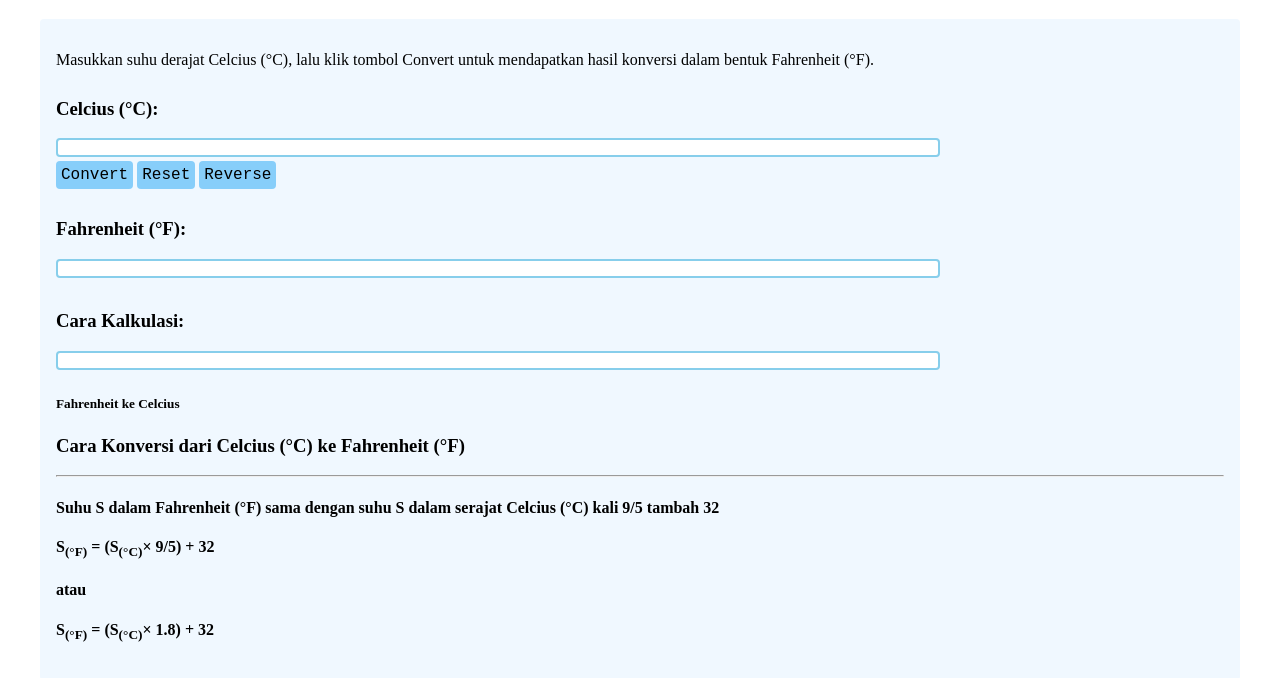
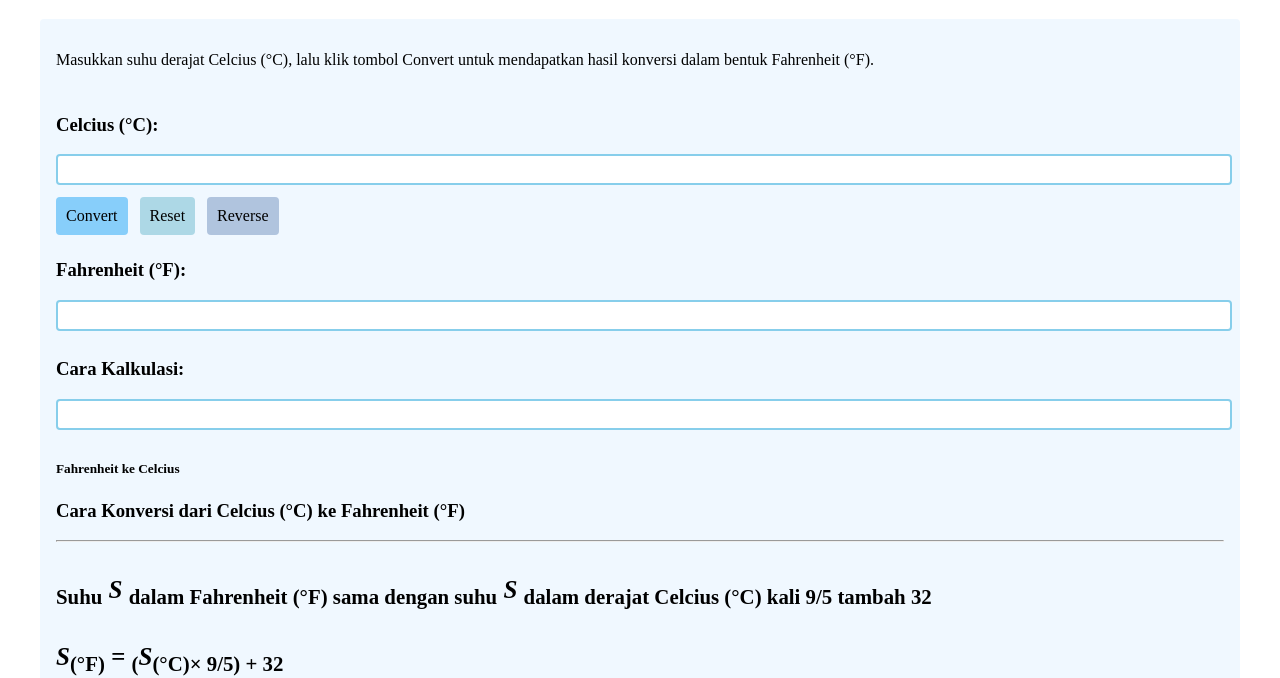
Before and after one commit to revou-fundamental-course/15-apr-24-betyrobiyah, a plain HTML site: page index.html in a window 1280 px wide. Shown: the part 133-811 px from the top of the page. Drawn offline with Linux system fonts and the light colour scheme; files that its build step writes are made by us from their sources.

Commit message:
add converter feature

```diff
--- a/css/style.css
+++ b/css/style.css
@@ -17,57 +17,77 @@ main {
     border-radius: 4px;
 }
 
-.main-celcius {
+.section-celcius {
     padding-top: 10px;
 }
 
-textarea {
-    width: 75%;
-    height: 35%
-    resize: none;
-    border: 2px; solidcolor; blue;
-    border-radius: 4px;
-    font-size: 10px;
+.section-fahrenheit {
+    padding-top: 5px;
 }
 
-.main-fahrenheit {
-    padding-top: 10px;
+.section-result {
+    padding-top: 5px;
 }
 
-.main-result {
-    padding-top: 10px;
+.section-explanation {
+    padding-top: 5px;
 }
 
-.main-explanation {
-    padding-top: 10px;
+textarea {
+    border: 2px solid skyblue;
+    border-radius: 4px;
+    color: darkblue;
+    font-size: 20px;
+    font-style: normal;
+    height: 50%;
+    width: 100%;
+    resize: none;
+}
+
+.formula-s {
+    font-size: 25px;
+    font-style: italic;
+}
+
+.formula-s>sub {
+font-style: normal;
+}
+
+.container-button{
+    padding-top: 8px;
+}
+
+button {
+    font-size: 16px;
+    padding: 10px;
+    border: none;
+    border-radius: 4px;
+    font-family: 'Times New Roman', Times, serif;
 }
 
 #button-convert {
     background-color: lightskyblue;
     color: black;
-    border: none;
-    font-size: 16px;
-    padding: 5px;
-    border-radius: 4px;
-    font-family: monospace;
+    margin-right: 8px;
 }
 
 #button-reset {
-    background-color: lightskyblue;
+    background-color: lightblue;
     color: black;
-    border: none;
-    font-size: 16px;
-    padding: 5px;
-    border-radius: 4px;
-    font-family: monospace;
+    margin-right: 8px;
 }
 
-#button-result {
-    background-color: lightskyblue;
+#button-reverse {
+    background-color: lightsteelblue;
     color: black;
-    border: none;
-    font-size: 16px;
-    padding: 5px;
-    border-radius: 4px;
-    font-family: monospace;
 }
+
+#f-to-c {
+    display: none;
+}
+
+@media screen and (max-width; 480px) {
+    .container-button {
+        display: none;
+    }
+}
--- a/index.html
+++ b/index.html
@@ -4,83 +4,87 @@
 <head>
     <meta charset="UTF-8">
     <meta name="viewport" content="width=device-width, initial-scale=1.0">
-    <link rel="stylesheet" href="style.css">
+    <link rel="stylesheet" href="css/style.css">
     <title>Temperature Converter</title>
+    <script src="./js/script.js"></script>
 </head>
 
 <body>
-    <main style="padding-right: 32px; padding-left: 32px; padding-top: 64px; padding-bottom: 64px;">
-        <header class="main title">
-            <h1 style="text-align: center;">Temperature Converter by Bety Robiyah</h1>
+    <main>
+        <header class="main-title">
+            <h1>Temperature Converter by Bety Robiyah</h1>
         </header>
 
 
-        <section style="padding: 16px; background: aliceblue;border-radius: 4px;" class="main-section">
+        <section class="main-section">
             <!-- section-introduction -->
             <section>
                 <p>Masukkan suhu derajat Celcius (&deg;C), lalu klik tombol Convert untuk mendapatkan hasil konversi dalam bentuk Fahrenheit (&deg;F).</p>
             </section>
 
+            <form id="c-to-f">
                 <section class="section-celcius">
                     <header>
-                    <h3 style="padding-top: 10px;">Celcius (&deg;C): </h3>
+                        <h3>Celcius (&deg;C):</h3>
                     </header>
 
                     <article>
-                    <textarea rows="1" style="resize: none;
-                    border: 2px solid skyblue;
-                    border-radius: 4px;
-                    font-size: 10px;"></textarea>
+                        <textarea rows="1" id="c-to-f-input" required></textarea>
 
-                    <div>
-                        <button id="button-convert" style="background-color: lightskyblue;
-                        color: black;
-                        border: none;
-                        font-size: 16px;
-                        padding: 5px;
-                        border-radius: 4px;
-                        font-family: monospace;">Convert</button>
-                        <button id="button-reset" style="background-color: lightskyblue;
-                        color: black;
-                        border: none;
-                        font-size: 16px;
-                        padding: 5px;
-                        border-radius: 4px;
-                        font-family: monospace;">Reset</button>
-                        <button id="button-reverse" style="background-color: lightskyblue;
-                        color: black;
-                        border: none;
-                        font-size: 16px;
-                        padding: 5px;
-                        border-radius: 4px;
-                        font-family: monospace;">Reverse</button>
+                        <div class="container-button">
+                            <button id="button-convert" type="button">Convert</button>
+                            <button id="button-reset">Reset</button>
+                            <button id="button-reverse" onclick="reverse();">Reverse</button>
                         </div>
                     </article>
+                </section>
 
-            </section>
                 <section class="section-fahrenheit">
                     <header>
-                    <h3 style="padding-top: 10px;">Fahrenheit (&deg;F): </h3>
+                        <h3>Fahrenheit (&deg;F): </h3>
                     </header>
 
                     <article>
-                    <textarea rows="1" style="resize: none;
-                    border: 2px solid skyblue;
-                    border-radius: 4px;
-                    font-size: 10px;"></textarea>
+                        <textarea rows="1"></textarea>
+                    </article>
+                </section>
+            </form>
+
+            <form id="f-to-c">
+                <section class="section-fahrenheit">
+                    <header>
+                        <h3>Fahrenheit (&deg;F): </h3>
+                    </header>
+
+                    <article>
+                        <textarea rows="1"></textarea>
                     </article>
                 </section>
 
-            <section class="section-result">
+                <section class="section-celcius">
                     <header>
-                    <h3 style="padding-top: 10px;">Cara Kalkulasi:</h3>
+                        <h3>Celcius (&deg;C):</h3>
                     </header>
 
                     <article>
-                    <textarea rows="1" style="resize: none;
-                    border: 2px solid skyblue;
-                    border-radius: 4px;
-                    font-size: 10px;"></textarea>
+                        <textarea rows="1"></textarea>
+
+                        <div class="container-button">
+                            <button id="button-convert">Convert</button>
+                            <button id="button-reset">Reset</button>
+                            <button id="button-reverse" onclick="reverse();">Reverse</button>
+                        </div>
+                    </article>
+                </section>
+            </form>
+
+            <section class="section-result">
+                <header>
+                    <h3>Cara Kalkulasi:</h3>
+                </header>
+
+                <article>
+                    <textarea rows="1"></textarea>
                 </article>
             </section>
 
@@ -91,10 +95,10 @@
                 </header>
                 <hr>
                 <article>
-                    <h1>Suhu S dalam Fahrenheit (&deg;F) sama dengan suhu S dalam serajat Celcius (&deg;C) kali 9/5 tambah 32</h1>
-                    <h1>S<sub>(&deg;F)</sub> = (S<sub>(&deg;C)</sub>× 9/5) + 32</h1>
-                    <h1>atau</h1>
-                    <h1>S<sub>(&deg;F)</sub> = (S<sub>(&deg;C)</sub>× 1.8) + 32</h1>
+                    <h1 class="formula-s"><sub>Suhu</sub> S <sub>dalam Fahrenheit (&deg;F) sama dengan suhu</sub> S <sub>dalam derajat Celcius (&deg;C) kali 9/5 tambah 32</sub></h1>
+                    <h1 class="formula-s">S<sub>(&deg;F)</sub> = <sub>(</sub>S<sub>(&deg;C)× 9/5) + 32</sub></h1>
+                    <h2>atau</h2>
+                    <h1 class="formula-s">S<sub>(&deg;F)</sub> = <sub>(</sub>S<sub>(&deg;C)× 1.8) + 32</sub></h1>
                 </article>
 
             </section>
--- a/js/script.js
+++ b/js/script.js
@@ -1 +1,30 @@
 // Ini File js
+
+let isReverse = true;
+
+function reverse() {
+    let cToF = document.getElementById('c-to-f');
+    let fToC = document.getElementById('f-to-c');
+
+    if (isReverse) {
+        console.log(isReverse);
+        fToC.style.display = "block";
+        cToF.style.display = "none";
+        isReverse = false;
+    } else {
+        console.log(isReverse);
+        cToF.style.display = "block";
+        fToC.style.display = "none";
+        isReverse = true;
+    }
+}
+
+function convert() {
+    let celcius = document.getElementById("c-to-f-input").value;
+    if (celcius.match(/[^0-9]/g)) {
+        alert("Tolong Input Nomor Saja!");
+    }
+    console.log(celcius);
+}
+
+document.getElementById("button-convert").addEventListener('click',() => convert());
```
Lines whose indentation alone changed are shown as unchanged.
